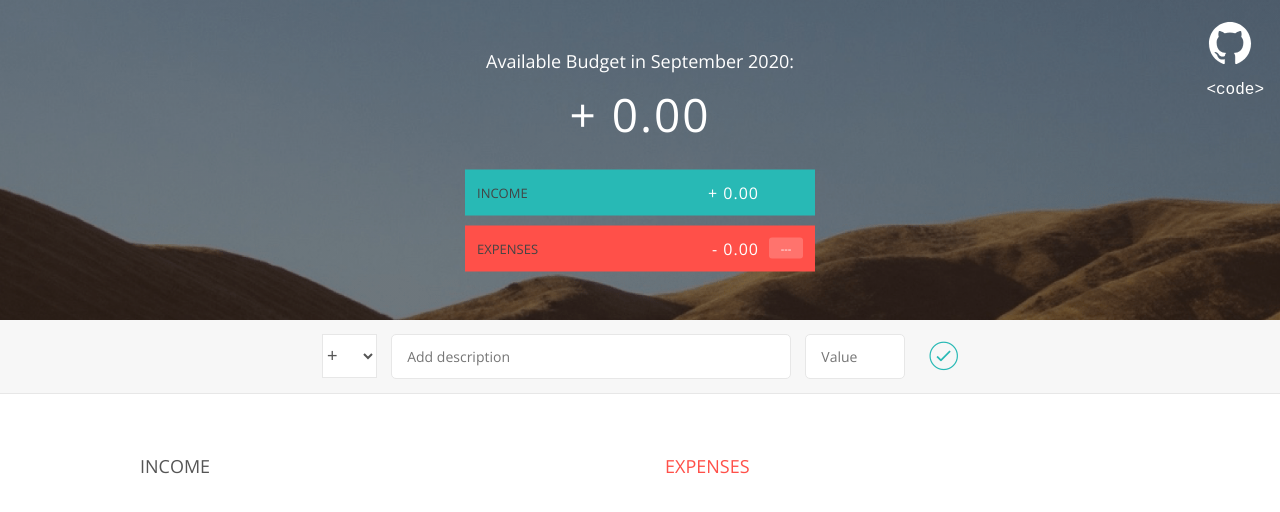
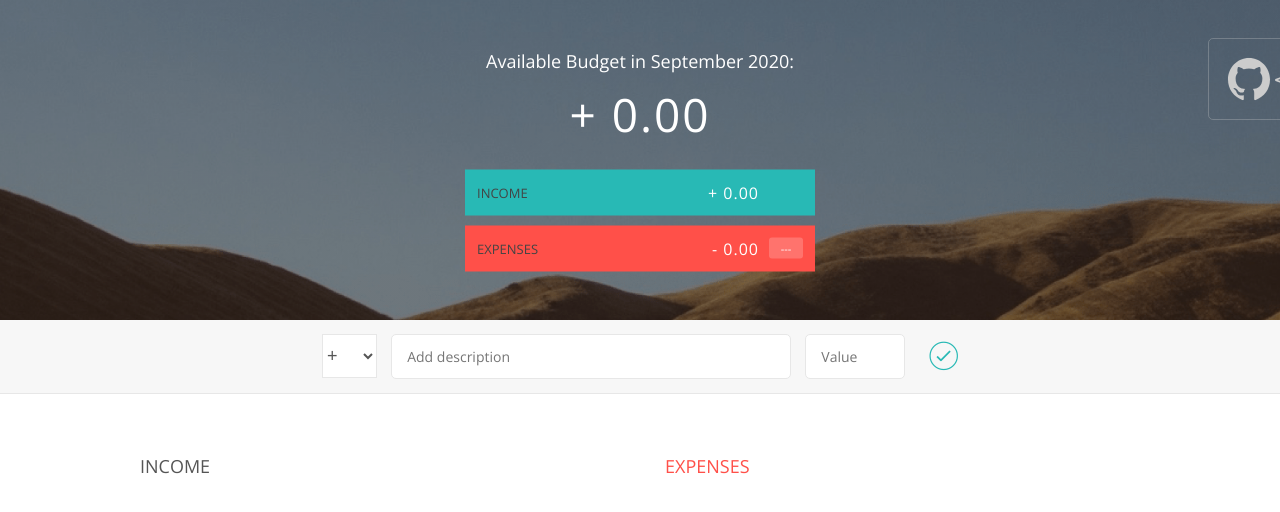
Before and after one commit to Ch-sriram/Budgety, a plain HTML site: page index.html in a window 1280 px wide. Drawn offline with nearby package versions, Linux system fonts and the light colour scheme.

Commit message:
Modified the github logo and removed the ion-icon default `pointer-events` to `none`

```diff
--- a/index.html
+++ b/index.html
@@ -13,7 +13,7 @@
     <body>
         <a class="github-icon" title="Check the code" href="https://github.com/Ch-sriram/Budgety" target="blank">
             <ion-icon name="logo-github" title="Check the code" aria-label="Check the code"></ion-icon>
-            <p id="github-text">&lt;code&gt;</p>
+            <p>&lt;code&gt;</p>
         </a>
         <div class="top">
             <div class="budget">
--- a/style/style.css
+++ b/style/style.css
@@ -281,33 +281,38 @@ h2 {
 .unpaid:hover .item__description { font-weight: 900; }
 
 .github-icon {
+    display: inline-flex;
+    align-items: center;
     position: fixed;
-    z-index: 99 !important;
-    border: 5rem;
+    z-index: 999 !important;
+    border: 1px solid rgba(0, 0, 0, 0.3);
+    border-bottom-left-radius: 5px;
+    border-top-left-radius: 5px;
     cursor: pointer;
-    top: 0;
-    right: 0;
+    bottom: 85%;
+    right: -80px;
     padding: 1rem;
     font-size: 3rem;
     background: none;
-    border: none;
     color: #000;
     text-decoration: none;
-    filter: invert(100%);
+    filter: invert(80%);
+    transition: all .3s ease-in-out;
 }
 
-.github-icon:active {
-    transform: translateY(2px);
+.github-icon:hover {
+    right: -1%;
+    box-shadow: -5px 0 10px rgba(0, 0, 0, 0.35);
+    filter: invert(100%);
+    border-right: none;
 }
 
+
+.github-icon:active { transform: translateY(2px); }
 .github-icon:focus { outline: none; }
+.github-icon > ion-icon { pointer-events: none; }
 
-#github-text {
-    font-size: 1rem;
-    text-align: center;
-    margin: 0;
-    padding: 0;
-    border: none;
-    margin: auto;
-    font-family: monospace;
+.github-icon > p {
+    font: 1rem 'Lucida Sans', 'Lucida Sans Regular', 'Lucida Grande', 'Lucida Sans Unicode', Geneva, Verdana, sans-serif;
+    font-weight: bold;
 }
```
